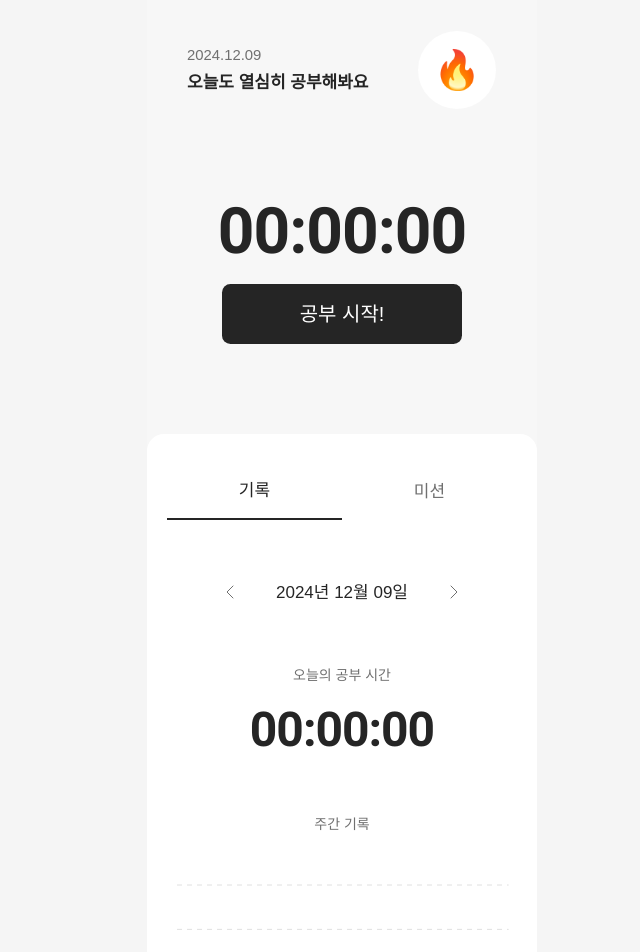
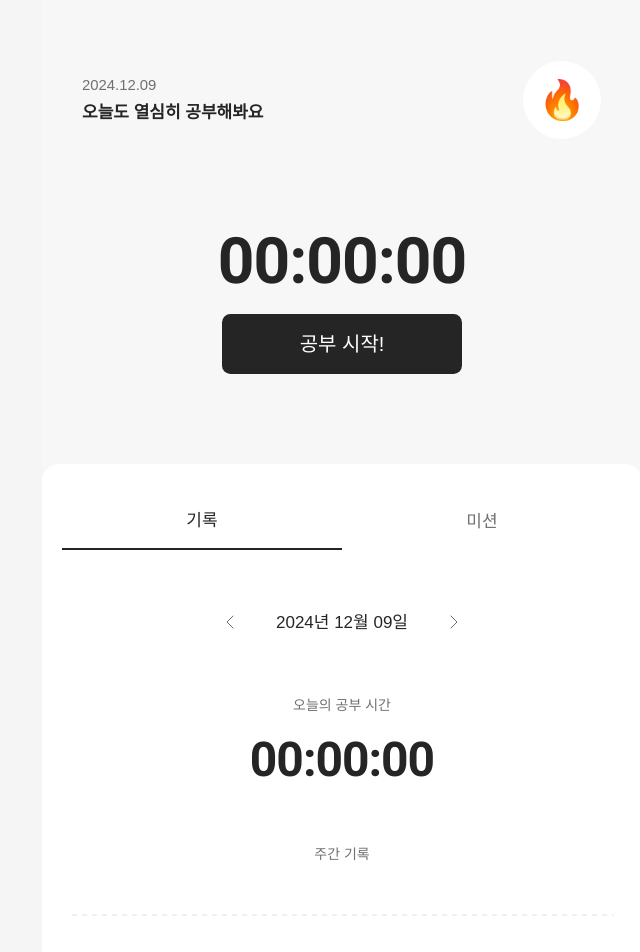
Before and after one commit to lse-7660/studyapp, a Next.js app: page / in a window 1280 px wide. Shown: the top 952 px of the page, without its empty margins (298-938 px from the left). Built offline with nearby package versions, Linux system fonts and the light colour scheme; a web font is replaced by a local one.

Commit message:
에디터 버튼 위치 조정

```diff
--- a/src/app/layout.js
+++ b/src/app/layout.js
@@ -1,9 +1,8 @@
-import localFont from 'next/font/local';
 import '../styles/globals.scss';
 import Provider from '@/contexts';
 
 export const metadata = {
-    title: 'next.js template',
+    title: '불공',
     description: '페이지 설명',
     openGraph: {
         title: '페이지 제목',
--- a/src/app/main/page.jsx
+++ b/src/app/main/page.jsx
@@ -5,8 +5,8 @@ import React from 'react';
 
 const MainPage = () => {
     return (
-        <div className=" min-h-screen  ">
-            <div className="max-w-[390px] m-auto  bg-gray-1">
+        <div className="min-h-screen">
+            <div className="max-w-[600px] m-auto  bg-gray-1">
                 <div className=" sticky top-0  ">
                     <Header />
                     <StopWatch />
--- a/src/app/page.js
+++ b/src/app/page.js
@@ -1,4 +1,3 @@
-import Image from 'next/image';
 import MainPage from './main/page';
 
 export default function Home() {
--- a/src/components/Editor.jsx
+++ b/src/components/Editor.jsx
@@ -1,3 +1,5 @@
+// Editor.jsx
+
 'use client';
 
 import { useMissionContext } from '@/contexts/MissionContext';
@@ -50,7 +52,7 @@ const Editor = () => {
                 onClick={() => {
                     setIsModalOpen(true);
                 }}
-                className="w-[72px] h-[72px] center rounded-full border-btn glass__btn glass-gray-2 "
+                className="absolute bottom-5 right-5 w-[72px] h-[72px] center rounded-full border-btn glass__btn glass-gray-2 "
             >
                 <p className="blind">미션 추가</p>
                 <PencilLine size={32} />
@@ -58,8 +60,8 @@ const Editor = () => {
 
             {/* Editor */}
             {isModalOpen && (
-                <div onClick={handleBgClick} className="fixed inset-0 z-30 flex items-center justify-center glass__bg">
-                    <div className="m-[20px] p-[20px] contents-gap h-2/3 rounded-[20px] bg-gray-10 text-white ">
+                <div onClick={handleBgClick} className="fixed inset-0 z-30 flex items-center justify-center  glass__bg">
+                    <div className="m-[20px] p-[20px] contents-gap max-w-[560px] h-2/3 max-h-[560px] rounded-[20px] bg-gray-10 text-white ">
                         <div className="flex justify-between items-center">
                             <button onClick={() => setIsModalOpen(false)} className="text-gray-3 ">
                                 <p className="blind">뒤로 가기</p>
@@ -91,8 +93,8 @@ const Editor = () => {
                                 value={newMission.details}
                                 onChange={handleChange}
                                 onKeyDown={handleKeyDown}
-                                placeholder="어떤 것을 공부하나요?"
-                                className="w-full bg-transparent focus:outline-none"
+                                placeholder="어떤 것을 공부할까요?"
+                                className="w-full  bg-transparent focus:outline-none"
                                 rows={15}
                             ></textarea>
                         </form>
--- a/src/components/Tabs.jsx
+++ b/src/components/Tabs.jsx
@@ -1,3 +1,5 @@
+// Tabs.jsx
+
 'use client';
 
 import React, { useEffect, useState } from 'react';
@@ -43,7 +45,7 @@ const Tabs = () => {
     ];
 
     return (
-        <div className="relative z-20 min-h-screen sec-g inner rounded-2xl bg-white">
+        <div className={`relative z-20 sec-g inner rounded-2xl bg-white ${currentTab === 1 ? 'min-h-screen' : ''}`}>
             <div className="flex flex-row">
                 {tabMenuArr.map((item, index) => (
                     <button
@@ -63,14 +65,15 @@ const Tabs = () => {
                     </button>
                 ))}
             </div>
-            <div className={`${currentTab === 1 ? 'fixed bottom-[20px] right-[20px] z-20 ' : 'hidden'}`}>
+
+            <div className={`${currentTab === 1 ? 'pb-[60px]' : ''}`}>{tabMenuArr[currentTab].content}</div>
+            <div className={`${currentTab === 1 ? 'fixed inset-0 max-w-[600px] mx-auto z-20 ' : 'hidden'}`}>
                 <Editor
                     newMission={newMission}
                     setNewMission={(mission) => dispatchEvent({ type: 'SET_NEW_MISSION', payload: mission })}
                     addMission={addMission}
                 />
             </div>
-            <div className={`${currentTab === 1 ? 'pb-[60px]' : ''}`}>{tabMenuArr[currentTab].content}</div>
         </div>
     );
 };
--- a/src/components/layout/Header.jsx
+++ b/src/components/layout/Header.jsx
@@ -25,7 +25,7 @@ const Header = () => {
     };
 
     return (
-        <>
+        <div className="pt-[30px]">
             <div className=" flex flex-row inner justify-between items-center ">
                 <div className="pl-[20px]">
                     <p className="mb-1 text-sm text-gray-7">{format(new Date(), 'yyyy.MM.dd')}</p>
@@ -41,7 +41,7 @@ const Header = () => {
                 </div>
             </div>
             <Flame flames={flames} removeFlame={removeFlame} />
-        </>
+        </div>
     );
 };
 
--- a/src/styles/_layout.scss
+++ b/src/styles/_layout.scss
@@ -21,7 +21,7 @@
 }
 
 .inner {
-    max-width: 390px;
+    max-width: 600px;
     width: 100%;
     padding: 30px 20px;
     margin: auto;
```
